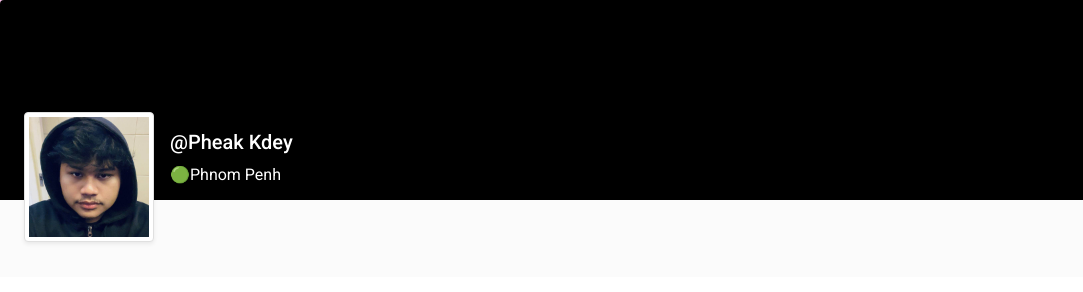
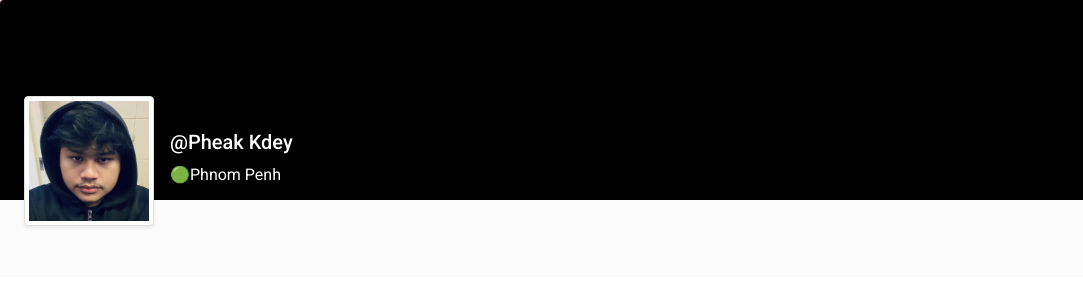
Before and after one commit to Pheakkdey123/profile, a website: page index.html in a window 1280 px wide. Shown: the top 292 px of the page, 0-1083 px from the left. Drawn offline with Linux system fonts and the light colour scheme.

Commit message:
modified:   index.html

```diff
--- a/index.html
+++ b/index.html
@@ -27,10 +27,10 @@
         <!-- <div class="row d-flex justify-content-center"> -->
           <!-- <div class="col col-lg-9 col-xl-300"> -->
             <div class="card">
-              <div class="rounded-top text-white d-flex flex-row" style="background-color: #000; height:200px;">
-                <div class="ms-4 mt-5 d-flex flex-column" style="width: 130px; padding-top: 40px;">
+              <div class="rounded-top text-white d-flex flex-row" style="background-color: #000000; height:200px;">
+                <div class="ms-4 mt-5 d-flex flex-column" style="width: 130px;">
                   <img src="./img/profile.jpg"
-                    alt="Generic placeholder image" class="img-fluid img-thumbnail mt-4 mb-2"
+                    alt="Generic placeholder image" class="img-fluid img-thumbnail mt-5 mb-2"
                     style="width: 150px; z-index: 1">
                 </div>
                 <div class="ms-3" style="margin-top: 130px;">
```
